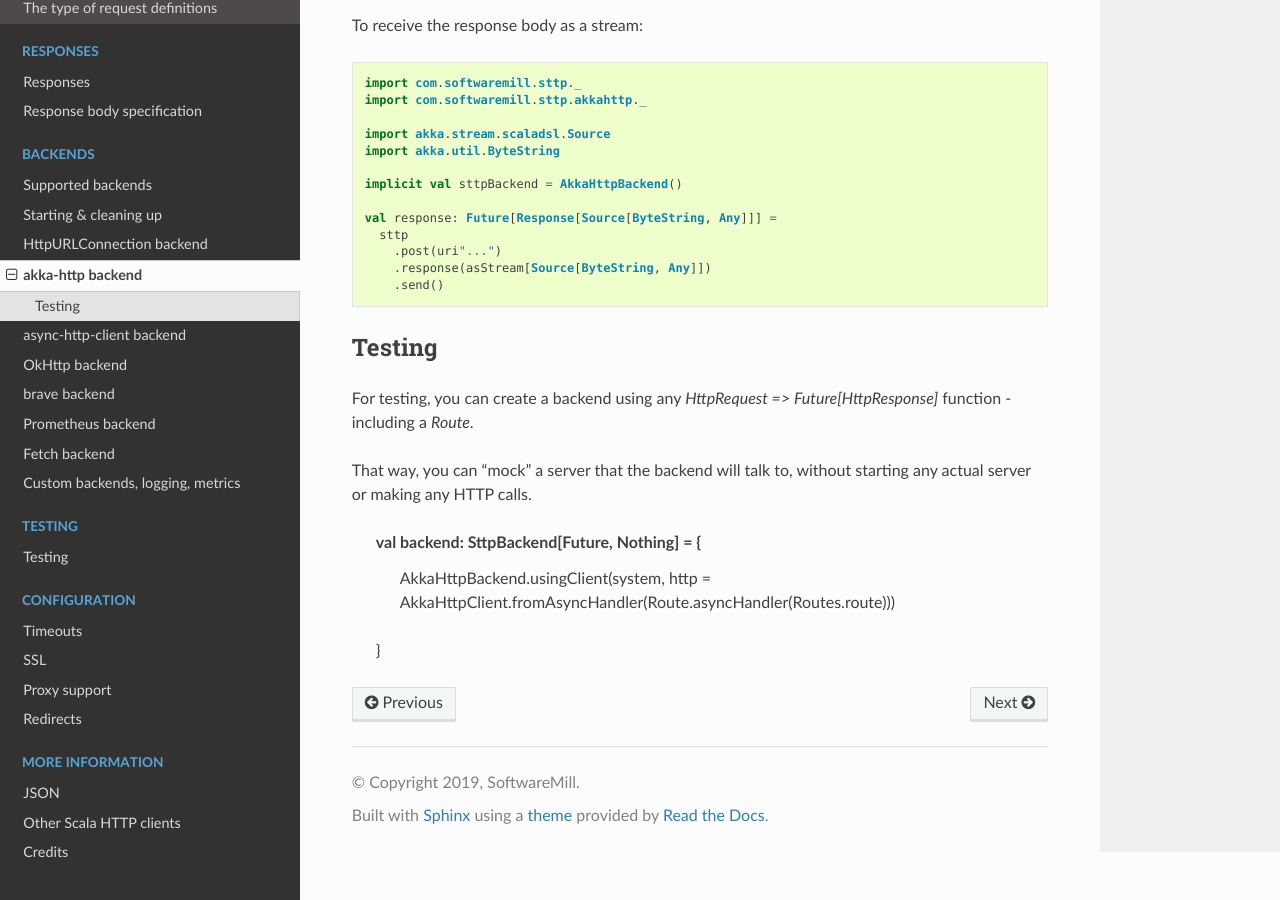
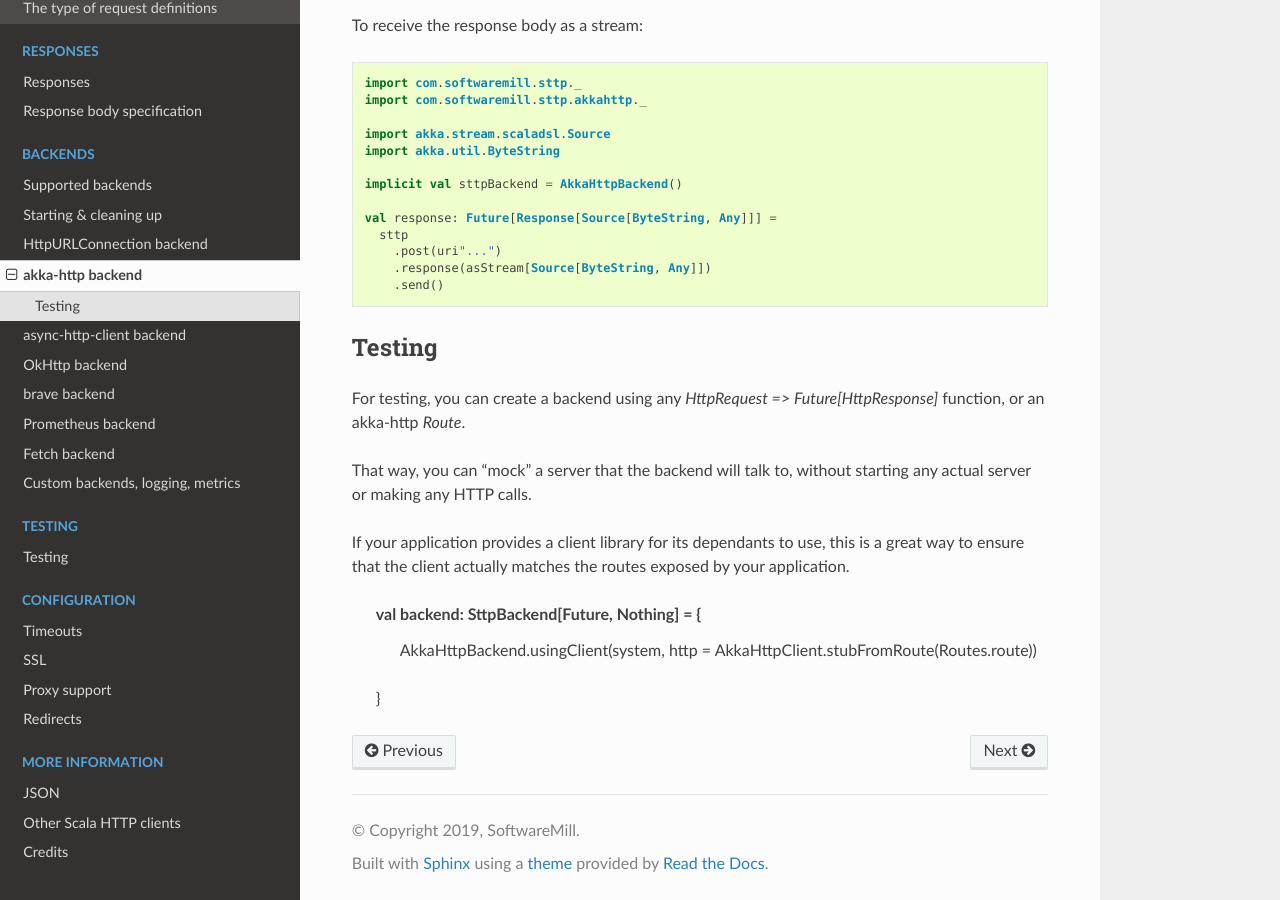
Before and after one commit to softwaremill/sttp, a Sphinx documentation site: the page built from docs/backends/akkahttp.rst, in a window 1280 px wide and 900 px high, scrolled down 993 px. Built offline with Sphinx 7.4.7 and the Read the Docs theme 2.0.0, drawn with Linux system fonts in a browser that asks for light colours.

Commit message:
Update docs

```diff
--- a/docs/backends/akkahttp.rst
+++ b/docs/backends/akkahttp.rst
@@ -56,10 +56,13 @@ To receive the response body as a stream::
 Testing
 ---------------
 
-For testing, you can create a backend using any `HttpRequest => Future[HttpResponse]` function - including a `Route`.
+For testing, you can create a backend using any `HttpRequest => Future[HttpResponse]` function, or an akka-http `Route`.
 
 That way, you can "mock" a server that the backend will talk to, without starting any actual server or making any HTTP calls.
 
+If your application provides a client library for its dependants to use, this is a great way to ensure that the client
+actually matches the routes exposed by your application.
+
   val backend: SttpBackend[Future, Nothing] = {
-    AkkaHttpBackend.usingClient(system, http = AkkaHttpClient.fromAsyncHandler(Route.asyncHandler(Routes.route)))
+    AkkaHttpBackend.usingClient(system, http = AkkaHttpClient.stubFromRoute(Routes.route))
   }
```
